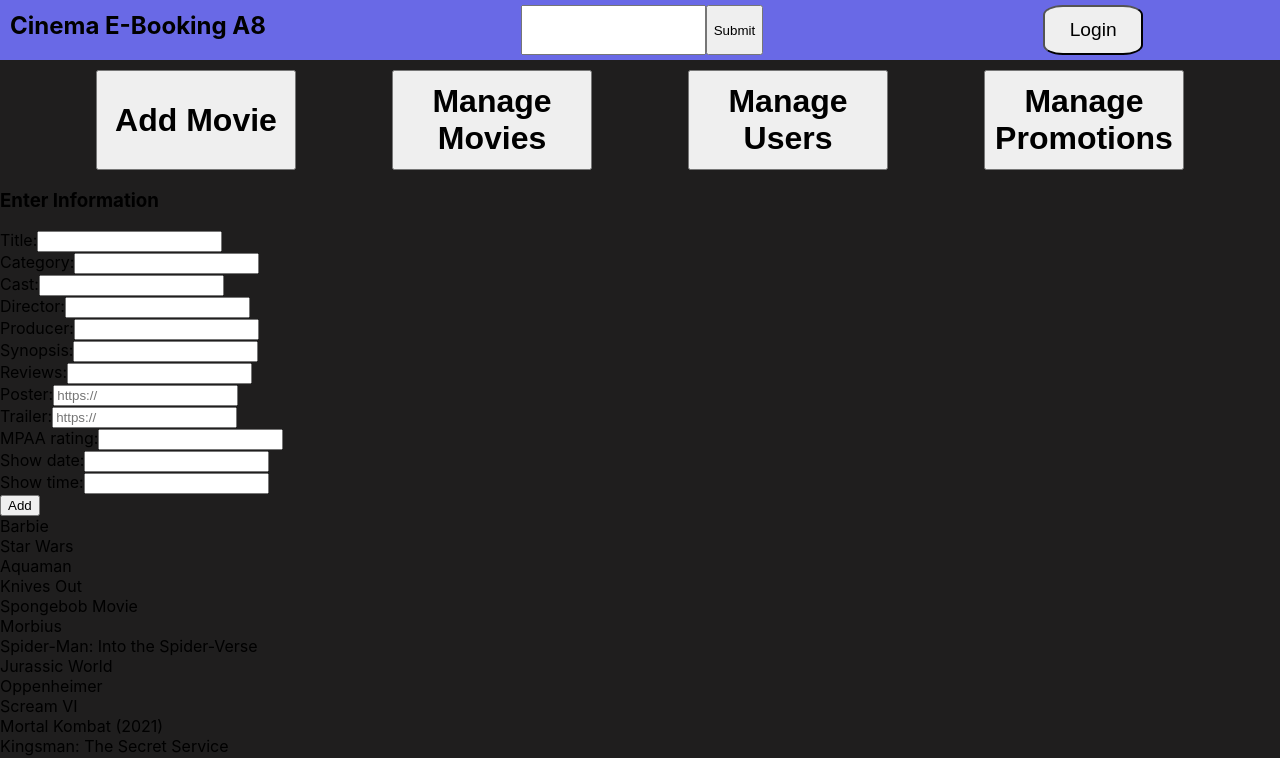
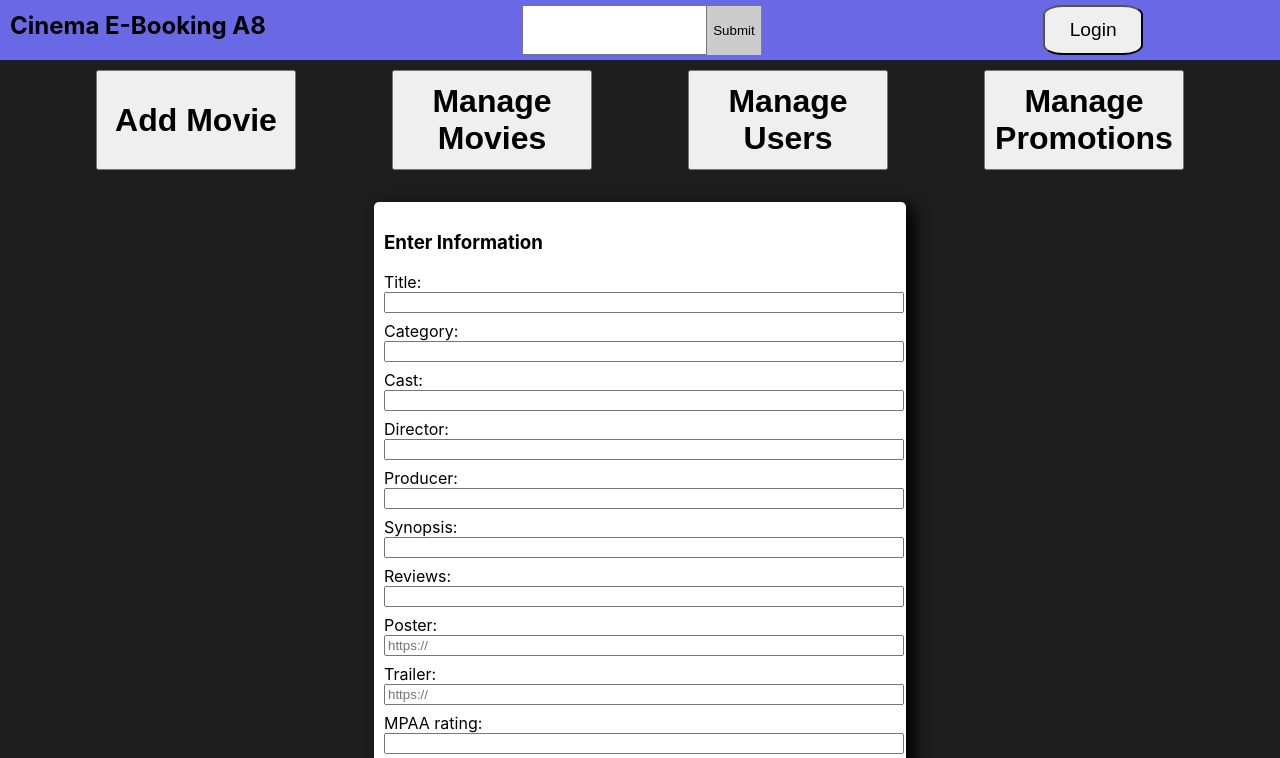
Before and after one commit to GitSeaBass/CinemaEBooking, a React (Create React App) app in the folder Frontend/cinema-ebooking/: page /admin in a window 1280 px wide. Shown: the top 758 px of the page. Built offline with nearby package versions, Linux system fonts and the light colour scheme.

Commit message:
closer to add + some css

```diff
--- a/Frontend/cinema-ebooking/src/components/AddMovies.css
+++ b/Frontend/cinema-ebooking/src/components/AddMovies.css
@@ -1,3 +1,43 @@
+.form {
+    width: 40%;
+
+    margin: 0 auto;
+    margin-top: 2rem;
+    border: none;
+    border-radius: 5px;
+    padding: 10px;
+    box-shadow: 8px 4px 16px #000000;
+
+    background-color: #ffffff;
+
+    text-align: left;
+}
+
 .addInput {
-    display: inline;
+    display: block;
 }
+
+label.addInput {
+    margin-top: 0.5rem;
+}
+
+input.addInput {
+    width: 100%;
+}
+
+.add {
+    width: 34%;
+
+    margin: 0 auto;
+    margin-top: 1rem;
+    padding: 0.75em;
+    border: 2px solid #e2f1ff;
+    border-radius: 2em;
+
+    background-color: #6969e6;
+
+    text-align: center;
+    font-size: 20px;
+
+    cursor: pointer;
+}
--- a/Frontend/cinema-ebooking/src/components/AddMovies.js
+++ b/Frontend/cinema-ebooking/src/components/AddMovies.js
@@ -15,6 +15,15 @@ function AddMovies(props) {
     const [showdate, setShowdate] = useState('');
     const [showtime, setShowtime] = useState('');
 
+    const data = { title, category, cast, director, producer, synopsis, reviews, poster, trailer, mpaa, showdate, showtime }
+
+    function submitMovie() {
+        fetch("./", { method: "POST", body: JSON.stringify(data) })
+            .then(res => res.json())
+            .then(response => console.log('Success:', JSON.stringify(response)))
+            .catch(error => console.error('Error:', error))
+    }
+
     return (
         <>
             {<div className='form'>
@@ -22,90 +31,90 @@ function AddMovies(props) {
                 <form>
                     <div>
                         <label className='addInput'>Title:
-                            <input className='addInput' type='text' onChange={(event) => {
+                            <input className='addInput' type='text' required onChange={(event) => {
                                 setTitle(event.target.value);
                             }} />
                         </label>
                     </div>
                     <div>
                         <label className='addInput'>Category:
-                            <input className='addInput' type='text' onChange={(event) => {
+                            <input className='addInput' type='text' required onChange={(event) => {
                                 setCategory(event.target.value);
                             }} />
                         </label>
                     </div>
                     <div>
                         <label className='addInput'>Cast:
-                            <input className='addInput' type='text' onChange={(event) => {
+                            <input className='addInput' type='text' required onChange={(event) => {
                                 setCast(event.target.value);
                             }} />
                         </label>
                     </div>
                     <div>
                         <label className='addInput'>Director:
-                            <input className='addInput' type='text' onChange={(event) => {
+                            <input className='addInput' type='text' required onChange={(event) => {
                                 setDirector(event.target.value);
                             }} />
                         </label>
                     </div>
                     <div>
                         <label className='addInput'>Producer:
-                            <input className='addInput' type='text' onChange={(event) => {
+                            <input className='addInput' type='text' required onChange={(event) => {
                                 setProducer(event.target.value);
                             }} />
                         </label>
                     </div>
                     <div>
                         <label className='addInput'>Synopsis:
-                            <input className='addInput' type='text' onChange={(event) => {
+                            <input className='addInput' type='text' required onChange={(event) => {
                                 setSynopsis(event.target.value);
                             }} />
                         </label>
                     </div>
                     <div>
                         <label className='addInput'>Reviews:
-                            <input className='addInput' type='text' onChange={(event) => {
+                            <input className='addInput' type='text' required onChange={(event) => {
                                 setReviews(event.target.value);
                             }} />
                         </label>
                     </div>
                     <div>
                         <label className='addInput'>Poster:
-                            <input className='addInput' type='text' placeholder='https://' onChange={(event) => {
+                            <input className='addInput' type='text' placeholder='https://' required onChange={(event) => {
                                 setPoster(event.target.value);
                             }} />
                         </label>
                     </div>
                     <div>
                         <label className='addInput'>Trailer:
-                            <input className='addInput' type='text' placeholder='https://' onChange={(event) => {
+                            <input className='addInput' type='text' placeholder='https://' required onChange={(event) => {
                                 setTrailer(event.target.value);
                             }} />
                         </label>
                     </div>
                     <div>
                         <label className='addInput'>MPAA rating:
-                            <input className='addInput' type='text' onChange={(event) => {
+                            <input className='addInput' type='text' required onChange={(event) => {
                                 setMpaa(event.target.value);
                             }} />
                         </label>
                     </div>
                     <div>
                         <label className='addInput'>Show date:
-                            <input className='addInput' type='text' onChange={(event) => {
+                            <input className='addInput' type='text' required onChange={(event) => {
                                 setShowdate(event.target.value);
                             }} />
                         </label>
                     </div>
                     <div>
                         <label className='addInput'>Show time:
-                            <input className='addInput' type='text' onChange={(event) => {
+                            <input className='addInput' type='text' required onChange={(event) => {
                                 setShowtime(event.target.value);
                             }} />
                         </label>
                     </div>
                 </form>
-                <button type="submit" id="signup">Add</button>
+                <button className='add' type='submit' id='signup' onClick={submitMovie}>Add</button>
             </div>}
         </>
     )
--- a/Frontend/cinema-ebooking/src/components/AdminHomePage.css
+++ b/Frontend/cinema-ebooking/src/components/AdminHomePage.css
@@ -9,4 +9,6 @@
     height: 100px;
     font-weight: bold;
     font-size: 2em;
+
+    cursor: pointer;
 }
--- a/Frontend/cinema-ebooking/src/components/AdminHomePage.js
+++ b/Frontend/cinema-ebooking/src/components/AdminHomePage.js
@@ -14,7 +14,7 @@ function AdminHomePage(props) {
     }
 
     function addclick() {
-        setOption(1)
+        setOption(1);
     }
 
     function movieclick() {
--- a/Frontend/cinema-ebooking/src/components/NavBar.css
+++ b/Frontend/cinema-ebooking/src/components/NavBar.css
@@ -20,8 +20,18 @@
     display: flex;
 }
 
+.search-button {
+    border: none;
+    border-top: 1px solid #797979;
+    border-right: 1px solid #818181;
+
+    background-color: #cccccc;
+
+    cursor: pointer;
+}
+
 .login-button {
-    width:100px;
+    width: 100px;
     border-radius: 10px;
     transition: 1s;
     font-size: larger;
@@ -39,11 +49,12 @@
     justify-content: space-between;
 }
 
-.right-navbar > button{
+.right-navbar>button {
     height: 100%;
     margin-left: 10%;
     width: 100px;
     border-radius: 20%;
+    cursor: pointer;
 }
 
 .navbar-email {
--- a/Frontend/cinema-ebooking/src/components/NavBar.js
+++ b/Frontend/cinema-ebooking/src/components/NavBar.js
@@ -5,7 +5,7 @@ import { useState } from 'react';
 function NavBar(props) {
     const navigate = useNavigate();
 
-    const[search, setSearch] = useState('')
+    const [search, setSearch] = useState('')
     const addSearch = (e) => {
         setSearch(e.target.value)
     };
@@ -32,21 +32,21 @@ function NavBar(props) {
 
     return (
         <div className='navbar'>
-                <b1 className='titlelogo' onClick={goHome}>Cinema E-Booking A8</b1>
-                <form className='search-form' onSubmit={onClick}>
-                    <input type='string' onChange={addSearch}></input>
-                    <input type='submit'></input>
-                </form>
+            <b1 className='titlelogo' onClick={goHome}>Cinema E-Booking A8</b1>
+            <form className='search-form' onSubmit={onClick}>
+                <input type='string' onChange={addSearch}></input>
+                <input className='search-button' type='submit'></input>
+            </form>
 
-                {props.user.length === 0?
+            {props.user.length === 0 ?
                 <div className='right-navbar'>
                     <button className='login-button' onClick={loggingIn}>Login</button>
-                </div>:
+                </div> :
                 <div className='right-navbar'>
                     <d3 className='navbar-email'>{props.user}</d3>
                     <button onClick={loggingOut}>Logout</button>
                 </div>}
-            </div>
+        </div>
     )
 }
 
```
